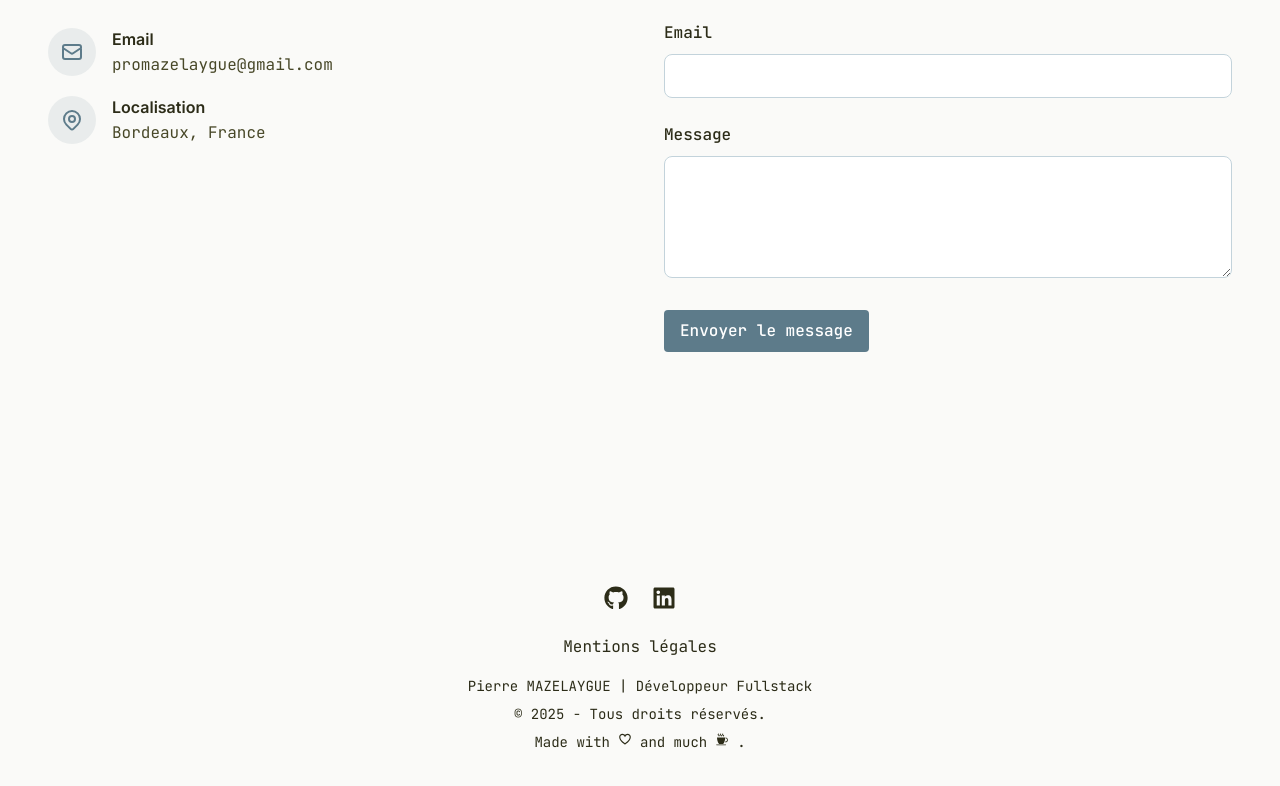
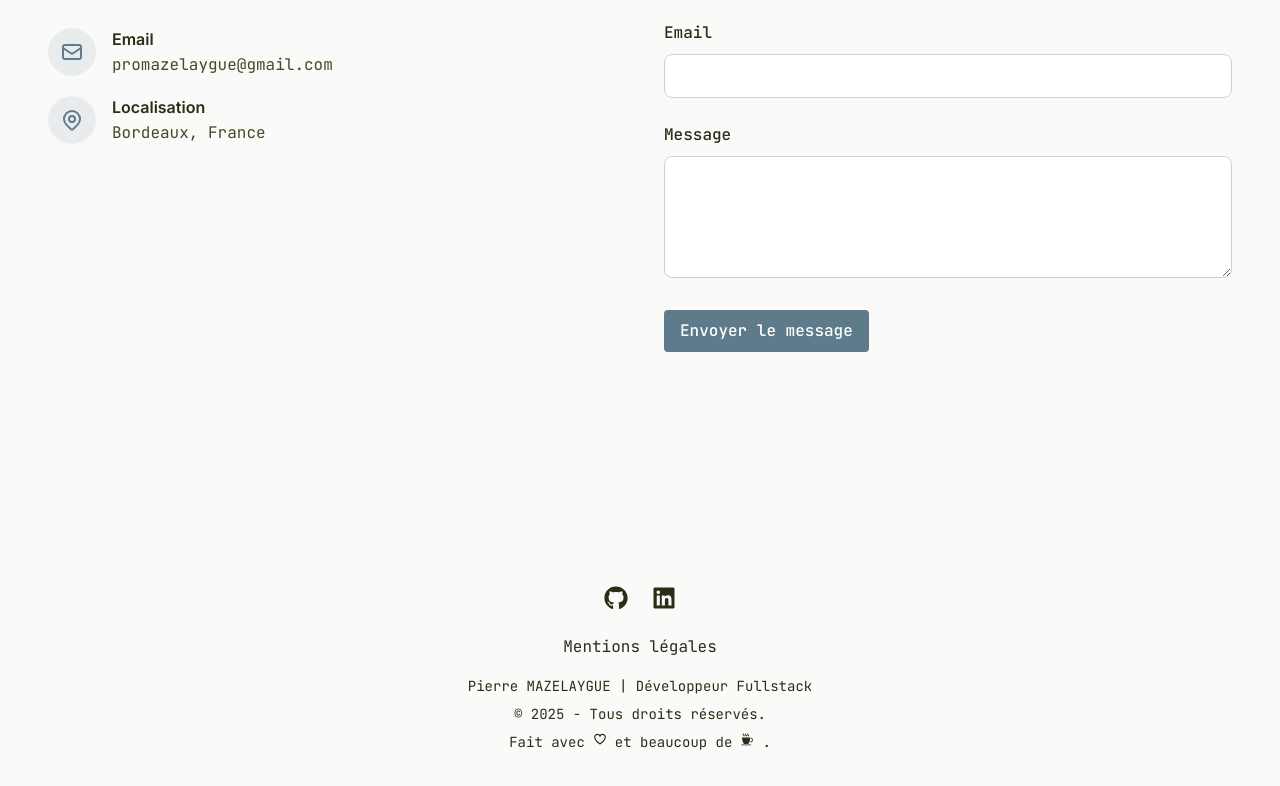
Before and after one commit to PierreMaze/my-portfolio, a React (Vite) app: page / in a window 1280 px wide. Shown: the part 5143-5929 px from the top of the page. Built offline with nearby package versions, Linux system fonts and the light colour scheme.

Commit message:
Modification du texte dans le pied de page pour le rendre en français, remplaçant "Made with" par "Fait avec" et "and much" par "et beaucoup de".

```diff
--- a/src/components/layout/Footer.jsx
+++ b/src/components/layout/Footer.jsx
@@ -33,9 +33,9 @@ const Footer = () => {
         <p>Pierre MAZELAYGUE | Développeur Fullstack</p>
         <p>&copy; 2025 - Tous droits réservés.</p>
         <p className="flex flex-row justify-center gap-x-2 text-center">
-          Made with{" "}
+          Fait avec{" "}
           <RiPokerHeartsLine className="transition-colors group-hover:text-red-500 group-hover:animate-pulse" />{" "}
-          and much{" "}
+          et beaucoup de{" "}
           <GiCoffeeCup className="transition-colors group-hover:text-amber-900 group-hover:animate-pulse" />
           .
         </p>
```
